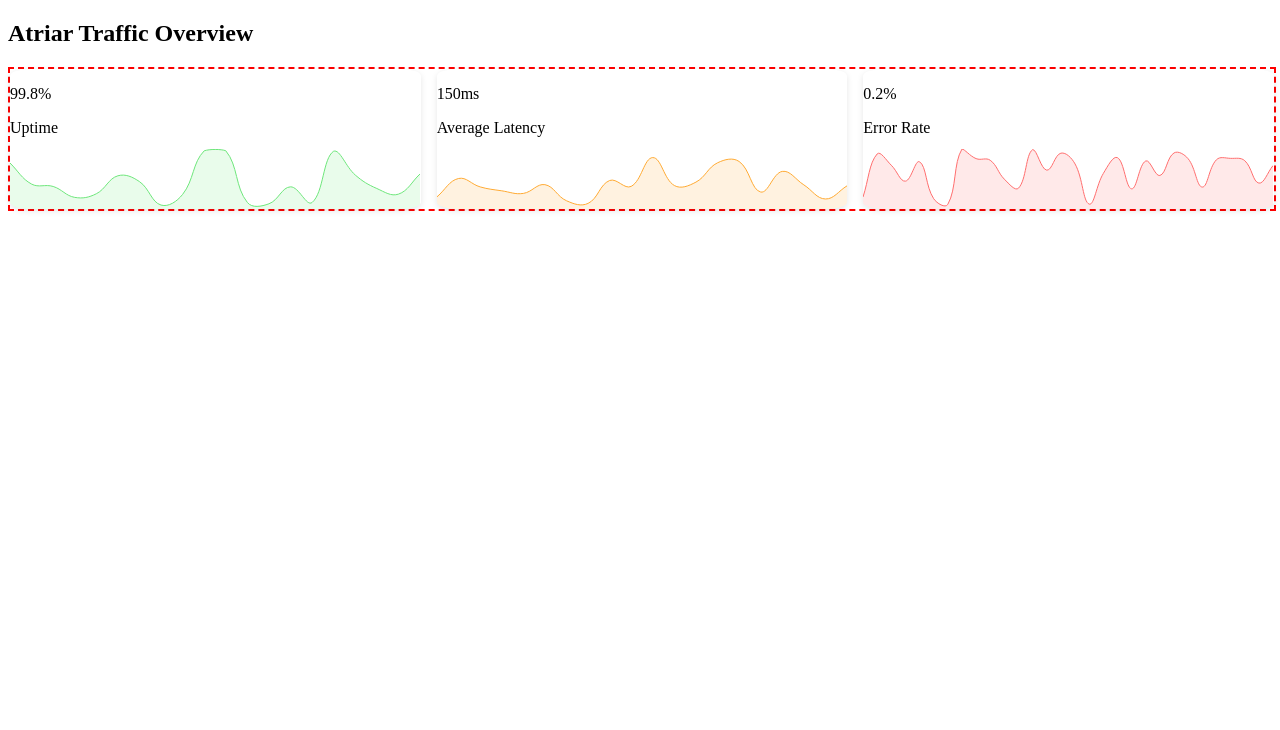
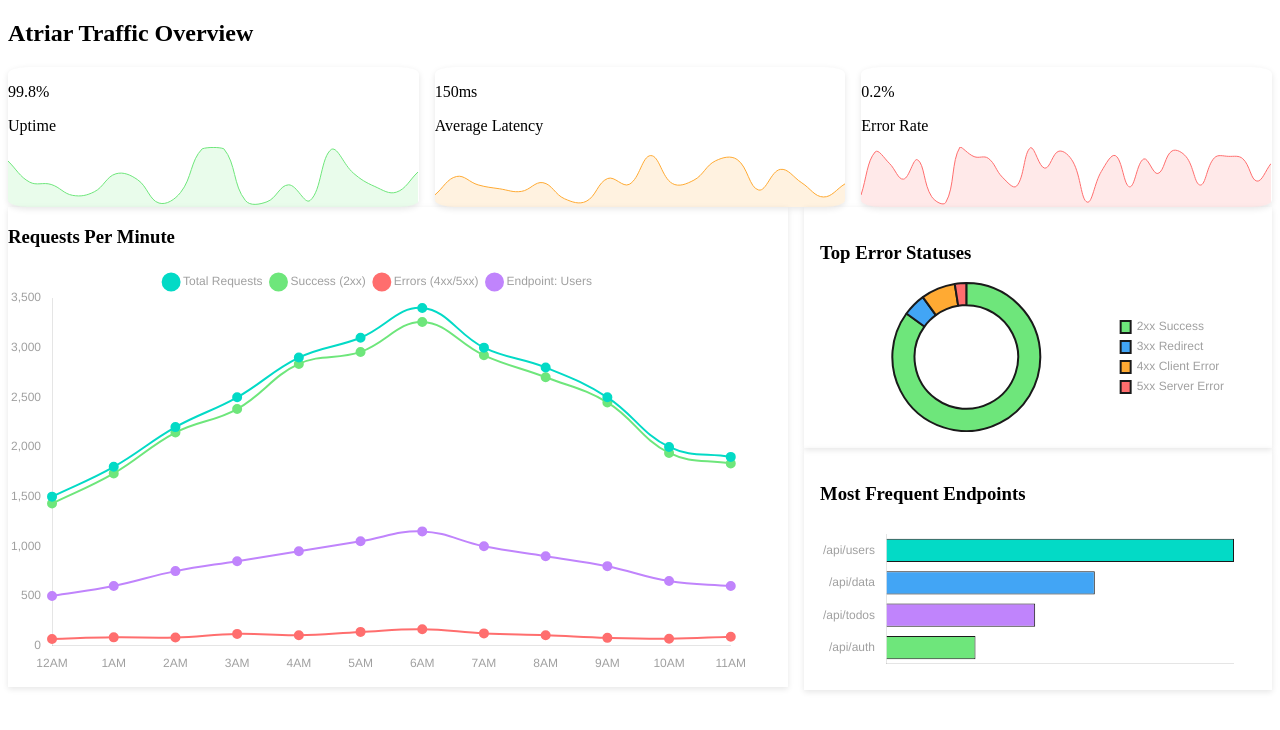
Before and after one commit to nca-gabriel/atriar, a website with bundled scripts: page src/page/index.html in a window 1280 px wide. Built offline with nearby package versions, Linux system fonts and the light colour scheme.

Commit message:
static dashboard ready

```diff
--- /dev/null
+++ b/src/controller/chart.controller.js
@@ -0,0 +1,42 @@
+export function generateRpmData() {
+  // Labels representing 12 time points (e.g., 12 hours)
+  const labels = [
+    "12AM",
+    "1AM",
+    "2AM",
+    "3AM",
+    "4AM",
+    "5AM",
+    "6AM",
+    "7AM",
+    "8AM",
+    "9AM",
+    "10AM",
+    "11AM",
+  ];
+
+  // Mock data sets simulating traffic patterns
+  const totalRequests = [
+    1500, 1800, 2200, 2500, 2900, 3100, 3400, 3000, 2800, 2500, 2000, 1900,
+  ];
+  // Success is slightly less than total
+  const successRequests = totalRequests.map((r) =>
+    Math.floor(r * (0.95 + Math.random() * 0.03))
+  );
+  // Errors are a small fraction of the total
+  const errorRequests = totalRequests.map((r) =>
+    Math.floor(r * (0.05 - Math.random() * 0.02))
+  );
+  // Example endpoint traffic
+  const userEndpoint = [
+    500, 600, 750, 850, 950, 1050, 1150, 1000, 900, 800, 650, 600,
+  ];
+
+  return {
+    labels,
+    totalRequests,
+    successRequests,
+    errorRequests,
+    userEndpoint,
+  };
+}
--- a/src/page/index.html
+++ b/src/page/index.html
@@ -10,7 +10,6 @@
   <body>
     <h2>Atriar Traffic Overview</h2>
 
-    <!-- ================= FIRST ROW ================= -->
     <section class="kpi-container">
       <article class="kpi-box">
         <div class="kpi-content">
@@ -43,40 +42,30 @@
       </article>
     </section>
 
-    <!-- <div class="charts">
+    <section class="chart-container">
+      <article class="chart-content">
+        <h3>Requests Per Minute</h3>
+        <div class="chart-wrapper">
+          <canvas id="requestsPerMinuteChart"></canvas>
+        </div>
+      </article>
 
-      <figure class="chart">Requests Over Time</figure>
+      <div class="chart-group">
+        <article class="right-content">
+          <h3>Top Error Statuses</h3>
+          <div class="chart-wrapper">
+            <canvas id="errorStatusesChart"></canvas>
+          </div>
+        </article>
 
-
-      <figure class="chart">Status Distribution</figure>
-    </div> -->
-
-    <!-- <section class="performance">
-
-      <figure class="chart">Slowest Endpoints</figure>
-
-
-      <figure class="chart">Error Rate by Endpoint</figure>
-
-
-      <figure class="chart">Most Hit Endpoints</figure>
-    </section> -->
-    <!--
-    <section class="logs">
-      <table class="log-table">
-        <thead>
-          <tr>
-            <th>Method</th>
-            <th>Path</th>
-            <th>Status</th>
-            <th>Duration (ms)</th>
-            <th>Timestamp</th>
-            <th>Error</th>
-          </tr>
-        </thead>
-        <tbody id="log-body"></tbody>
-      </table>
-    </section> -->
+        <article class="right-content">
+          <h3>Most Frequent Endpoints</h3>
+          <div class="chart-wrapper">
+            <canvas id="frequentEndpointsChart"></canvas>
+          </div>
+        </article>
+      </div>
+    </section>
 
     <script type="module" src="./index.js"></script>
   </body>
--- a/src/page/index.js
+++ b/src/page/index.js
@@ -1,10 +1,21 @@
 import { generateMockSparklineData } from "../controller/kpi.controller.js";
+import { generateRpmData } from "../controller/chart.controller.js";
 
 const sparklineColors = {
   uptime: { line: "#6ee67b", fill: "rgba(110, 230, 123, 0.15)" },
   latency: { line: "#ffaa33", fill: "rgba(255, 170, 51, 0.15)" },
   error: { line: "#ff6e6e", fill: "rgba(255, 110, 110,0.15)" },
 };
+
+function fixCanvasResolution(canvas) {
+  const dpr = window.devicePixelRatio || 1;
+  const rect = canvas.getBoundingClientRect();
+  canvas.width = rect.width * dpr;
+  canvas.height = rect.height * dpr;
+  const ctx = canvas.getContext("2d");
+  ctx.scale(dpr, dpr);
+  return ctx;
+}
 
 function createSparkline(canvasId, data, color) {
   const context = document.getElementById(canvasId).getContext("2d");
@@ -38,6 +49,193 @@
   });
 }
 
+function initRequestsPerMinuteChart() {
+  const {
+    labels,
+    totalRequests,
+    successRequests,
+    errorRequests,
+    userEndpoint,
+  } = generateRpmData();
+  const ctx = document
+    .getElementById("requestsPerMinuteChart")
+    .getContext("2d");
+
+  new Chart(ctx, {
+    type: "line",
+    data: {
+      labels: labels,
+      datasets: [
+        {
+          label: "Total Requests",
+          data: totalRequests,
+          borderColor: "#03dac6",
+          backgroundColor: "transparent",
+          tension: 0.4,
+          pointRadius: 4,
+          borderWidth: 2,
+          pointBackgroundColor: "#03dac6",
+        },
+        {
+          label: "Success (2xx)",
+          data: successRequests,
+          borderColor: "#6ee67b",
+          backgroundColor: "transparent",
+          tension: 0.4,
+          pointRadius: 4,
+          borderWidth: 2,
+          pointBackgroundColor: "#6ee67b",
+        },
+        {
+          label: "Errors (4xx/5xx)",
+          data: errorRequests,
+          borderColor: "#ff6e6e",
+          backgroundColor: "transparent",
+          tension: 0.4,
+          pointRadius: 4,
+          borderWidth: 2,
+          pointBackgroundColor: "#ff6e6e",
+        },
+        {
+          label: "Endpoint: Users",
+          data: userEndpoint,
+          borderColor: "#c084fc",
+          backgroundColor: "transparent",
+          tension: 0.4,
+          pointRadius: 4,
+          borderWidth: 2,
+          pointBackgroundColor: "#c084fc",
+        },
+      ],
+    },
+    options: {
+      responsive: true,
+      maintainAspectRatio: false,
+      plugins: {
+        zoom: {
+          pan: { enabled: true, mode: "x" },
+          zoom: {
+            wheel: { enabled: true },
+            pinch: { enabled: true },
+            mode: "x",
+          },
+        },
+        legend: {
+          display: true,
+          position: "top",
+          labels: {
+            color: "#a0a0a0",
+            usePointStyle: true,
+          },
+        },
+        title: { display: false },
+      },
+      scales: {
+        y: {
+          beginAtZero: true,
+          title: { display: false },
+          grid: { color: "rgba(255, 255, 255, 0.1)" },
+          ticks: { color: "#a0a0a0" },
+        },
+        x: {
+          title: { display: false },
+          grid: { color: "rgba(255, 255, 255, 0.1)" },
+          ticks: { color: "#a0a0a0" },
+        },
+      },
+    },
+  });
+}
+
+function initErrorStatusesChart() {
+  const canvas = document.getElementById("errorStatusesChart");
+  const ctx = fixCanvasResolution(canvas);
+
+  new Chart(ctx, {
+    type: "doughnut",
+    data: {
+      labels: [
+        "2xx Success",
+        "3xx Redirect",
+        "4xx Client Error",
+        "5xx Server Error",
+      ],
+      datasets: [
+        {
+          label: "Request Status Distribution",
+          data: [8500, 500, 750, 250],
+          backgroundColor: [
+            "#6ee67b", // Green for 2xx
+            "#42a5f5", // Blue for 3xx
+            "#ffaa33", // Orange for 4xx
+            "#ff6e6e", // Red for 5xx
+          ],
+          borderColor: "#1a1a1a",
+          borderWidth: 2,
+          hoverOffset: 4,
+        },
+      ],
+    },
+    options: {
+      responsive: true,
+      maintainAspectRatio: false,
+      cutout: "70%",
+      plugins: {
+        legend: {
+          position: "right",
+          labels: {
+            color: "#a0a0a0",
+            boxWidth: 10,
+            padding: 8,
+          },
+        },
+        title: { display: false },
+      },
+    },
+  });
+}
+
+function initFrequentEndpointsChart() {
+  const ctx = document
+    .getElementById("frequentEndpointsChart")
+    .getContext("2d");
+
+  new Chart(ctx, {
+    type: "bar",
+    data: {
+      labels: ["/api/users", "/api/data", "/api/todos", "/api/auth"],
+      datasets: [
+        {
+          label: "Requests Count",
+          data: [3500, 2100, 1500, 900],
+          backgroundColor: ["#03dac6", "#42a5f5", "#c084fc", "#6ee67b"],
+          borderColor: "#1a1a1a",
+          borderWidth: 1,
+        },
+      ],
+    },
+    options: {
+      indexAxis: "y", // Makes it horizontal
+      responsive: true,
+      maintainAspectRatio: false,
+      plugins: {
+        legend: { display: false },
+        title: { display: false },
+      },
+      scales: {
+        x: {
+          grid: { color: "rgba(255, 255, 255, 0.1)" },
+          ticks: { color: "#a0a0a0", display: false },
+        },
+        y: {
+          grid: { display: false },
+          ticks: { color: "#a0a0a0" },
+        },
+      },
+    },
+  });
+}
+
 document.addEventListener("DOMContentLoaded", () => {
   createSparkline(
     "uptimeSparkline",
@@ -54,4 +252,8 @@
     generateMockSparklineData(0.2, 0.2, 30),
     "error"
   );
+
+  initErrorStatusesChart();
+  initFrequentEndpointsChart();
+  initRequestsPerMinuteChart();
 });
--- a/src/page/styles.css
+++ b/src/page/styles.css
@@ -17,7 +17,7 @@
   flex-wrap: wrap;
   gap: 1rem;
   width: 100%;
-  border: 2px red dashed;
+  /* margin-bottom: 1rem; */
 }
 
 .kpi-box {
@@ -39,3 +39,38 @@
   flex-shrink: 0;
   height: 60px; /* slightly larger for visibility */
 }
+
+.chart-wrapper {
+  height: 85%;
+  width: 95%;
+}
+
+.chart-container {
+  display: flex;
+  flex-wrap: wrap;
+  height: 30rem;
+  gap: 1rem;
+}
+
+.chart-content {
+  flex: 1 1 0;
+  overflow: hidden;
+  box-shadow: 0 2px 6px rgba(0, 0, 0, 0.1);
+  min-width: 200px;
+}
+
+.chart-group {
+  height: 100%;
+  flex: 0.6 1 0;
+}
+
+.right-content {
+  box-shadow: 0 2px 6px rgba(0, 0, 0, 0.1);
+  padding: 1rem;
+}
+
+@media (max-width: 768px) {
+  .chart-group {
+    flex: 1 1 100%; /* take full width when stacked */
+  }
+}
```
